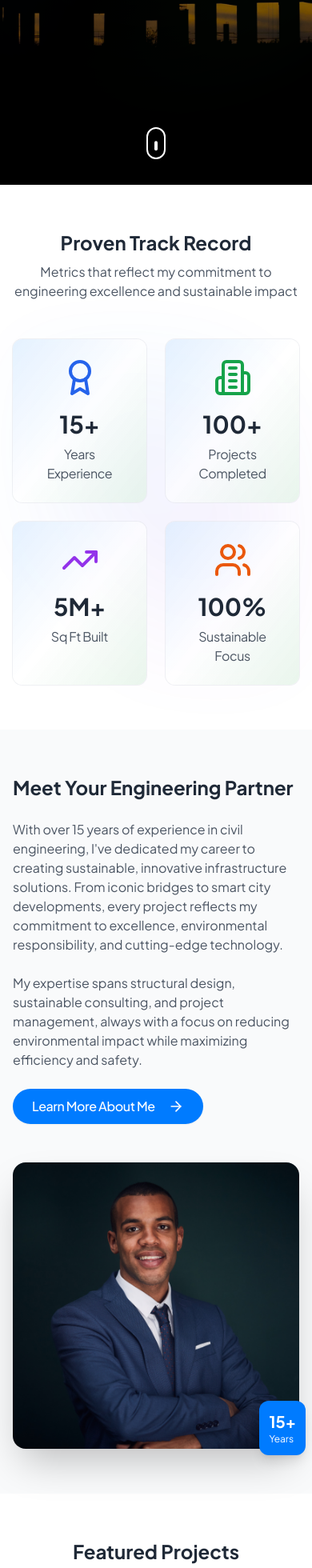
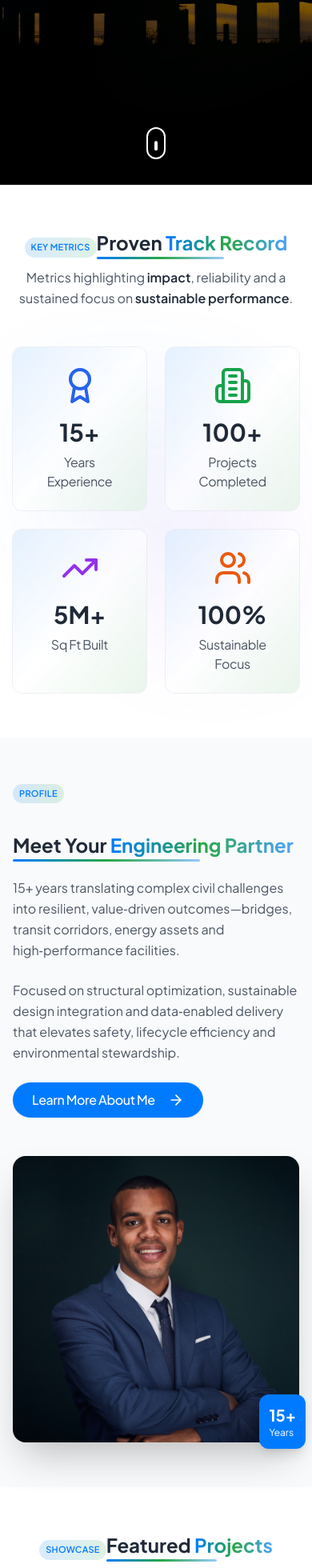
Before and after one commit to Paulkelvin/Engineer_Portfolio, a Next.js app: page / in a window 390 px wide. Shown: the part 669-2629 px from the top of the page at 80% size. Built offline with nearby package versions, Linux system fonts and the light colour scheme.

Commit message:
feat: enhanced heading/paragraph accents, more SVG visibility incl. mobile, collapsible mobile services nav

```diff
--- a/app/about/page.tsx
+++ b/app/about/page.tsx
@@ -120,8 +120,9 @@ const AboutPage = () => {
             viewport={{ once: true }}
             className="max-w-4xl mx-auto text-center"
           >
-            <h2 className="text-3xl md:text-4xl font-bold text-gray-800 mb-4 md:mb-8 leading-tight">
-              My Engineering Journey
+            <div className="heading-badge">Background</div>
+            <h2 className="text-3xl md:text-4xl font-bold text-gray-800 mb-4 md:mb-8 leading-tight heading-accent">
+              My <span className="gradient-text">Engineering Journey</span>
             </h2>
             <div className="text-base md:text-lg text-gray-600 leading-relaxed md:leading-loose space-y-4 md:space-y-6">
               <p>
@@ -155,8 +156,9 @@ const AboutPage = () => {
             viewport={{ once: true }}
             className="text-center mb-12"
           >
-            <h2 className="text-3xl md:text-4xl font-bold text-gray-800 mb-3 md:mb-5 leading-tight">
-              Professional Journey
+            <div className="heading-badge">Timeline</div>
+            <h2 className="text-3xl md:text-4xl font-bold text-gray-800 mb-3 md:mb-5 leading-tight heading-accent">
+              Professional <span className="gradient-text">Journey</span>
             </h2>
             <p className="text-base md:text-lg text-gray-600 max-w-2xl mx-auto leading-relaxed md:leading-snug">
               A timeline of key education, certifications, and milestone projects.
@@ -227,8 +229,9 @@ const AboutPage = () => {
             viewport={{ once: true }}
             className="text-center mb-12"
           >
-            <h2 className="text-3xl md:text-4xl font-bold text-gray-800 mb-3 md:mb-5 leading-tight">
-              Technical Expertise
+            <div className="heading-badge">Skills</div>
+            <h2 className="text-3xl md:text-4xl font-bold text-gray-800 mb-3 md:mb-5 leading-tight heading-accent">
+              Technical <span className="gradient-text">Expertise</span>
             </h2>
             <p className="text-base md:text-lg text-gray-600 max-w-2xl mx-auto leading-relaxed md:leading-snug">
               Combined design, analysis, and delivery capabilities built through complex project execution.
--- a/app/contact/page.tsx
+++ b/app/contact/page.tsx
@@ -110,9 +110,9 @@ const ContactPage = () => {
           transition={{ duration: 0.8 }}
           className="relative z-10 text-center text-white"
         >
-          <h1 className="hero-heading mb-3 md:mb-4">Connect with Ayodele</h1>
-          <p className="hero-sub text-gray-200 max-w-3xl mx-auto px-2">
-            Ready to discuss your next engineering project? Let's explore how we can bring your vision to life.
+          <h1 className="hero-heading mb-3 md:mb-4 heading-accent">Connect with <span className="gradient-text">Ayodele</span></h1>
+          <p className="hero-sub text-gray-200 max-w-3xl mx-auto px-2 paragraph-lead">
+            Ready to advance your next infrastructure or development initiative—let’s align objectives and unlock value.
           </p>
         </motion.div>
       </section>
@@ -129,7 +129,8 @@ const ContactPage = () => {
               transition={{ duration: 0.6 }}
               viewport={{ once: true }}
             >
-              <h2 className="text-3xl font-bold text-gray-800 mb-4 md:mb-6">Get In Touch</h2>
+              <div className="heading-badge">Contact</div>
+              <h2 className="text-3xl font-bold text-gray-800 mb-4 md:mb-6 heading-accent">Get <span className="gradient-text">In Touch</span></h2>
               <p className="text-gray-600 mb-8">
                 Fill out the form below and I'll get back to you within 24 hours to discuss your project requirements.
               </p>
--- a/app/globals.css
+++ b/app/globals.css
@@ -72,6 +72,15 @@
   .hover-float:hover { transform: translateY(-6px); }
   .fade-in-up { animation: fade-in-up .7s cubic-bezier(.22,.68,0,1); }
   @keyframes fade-in-up { from { opacity:0; transform:translateY(24px); } to { opacity:1; transform:translateY(0); } }
+
+  /* Enhanced heading & paragraph accents */
+  .heading-accent { @apply relative inline-block; }
+  .heading-accent:after { content:""; @apply absolute left-0 -bottom-1 h-[3px] w-2/3 rounded-full; background:linear-gradient(90deg,var(--tw-gradient-stops)); @apply from-primary via-secondary to-primary/40; }
+  .heading-badge { @apply inline-flex items-center gap-1.5 text-[11px] font-semibold uppercase tracking-wide px-2 py-1 rounded-full bg-gradient-to-r from-primary/15 to-secondary/15 text-primary mb-3; }
+  .paragraph-lead { @apply text-gray-600 md:text-lg leading-relaxed md:leading-loose; }
+  .inline-highlight { @apply relative font-semibold text-gray-800; }
+  .inline-highlight:before { content:""; @apply absolute inset-x-0 -bottom-0.5 h-2 rounded-sm; background:linear-gradient(90deg,theme('colors.primary')/25,theme('colors.secondary')/25); }
+  .gradient-text { @apply bg-gradient-to-r from-primary via-secondary to-primary/70 bg-clip-text text-transparent; }
 }
 
 /* Custom scrollbar */
--- a/app/page.tsx
+++ b/app/page.tsx
@@ -124,12 +124,13 @@ const HomePage = () => {
             viewport={{ once: true }}
             className="text-center mb-12"
           >
-            <h2 className="text-2xl md:text-4xl font-bold text-gray-800 mb-2 md:mb-4 leading-snug">
-              Proven Track Record
-            </h2>
-            <p className="text-base md:text-lg text-gray-600 max-w-2xl mx-auto leading-normal">
-              Metrics that reflect my commitment to engineering excellence and sustainable impact
-            </p>
+              <div className="heading-badge">Key Metrics</div>
+              <h2 className="text-2xl md:text-4xl font-bold text-gray-800 mb-3 md:mb-4 leading-snug heading-accent">
+                Proven <span className="gradient-text">Track Record</span>
+              </h2>
+              <p className="paragraph-lead max-w-2xl mx-auto">
+                Metrics highlighting <span className="inline-highlight">impact</span>, reliability and a sustained focus on <span className="inline-highlight">sustainable performance</span>.
+              </p>
           </motion.div>
 
           <div className="grid grid-cols-2 md:grid-cols-4 gap-6 relative">
@@ -170,18 +171,15 @@ const HomePage = () => {
               viewport={{ once: true }}
               className="space-y-6"
             >
-              <h2 className="text-2xl md:text-4xl font-bold text-gray-800 leading-snug">
-                Meet Your Engineering Partner
+              <div className="heading-badge">Profile</div>
+              <h2 className="text-2xl md:text-4xl font-bold text-gray-800 leading-snug heading-accent">
+                Meet Your <span className="gradient-text">Engineering Partner</span>
               </h2>
-              <p className="text-base md:text-lg text-gray-600 leading-normal">
-                With over 15 years of experience in civil engineering, I've dedicated my career to
-                creating sustainable, innovative infrastructure solutions. From iconic bridges to
-                smart city developments, every project reflects my commitment to excellence,
-                environmental responsibility, and cutting-edge technology.
+              <p className="paragraph-lead">
+                15+ years translating complex civil challenges into resilient, value‑driven outcomes—bridges, transit corridors, energy assets and high‑performance facilities.
               </p>
-              <p className="text-base md:text-lg text-gray-600 leading-normal">
-                My expertise spans structural design, sustainable consulting, and project management,
-                always with a focus on reducing environmental impact while maximizing efficiency and safety.
+              <p className="paragraph-lead">
+                Focused on structural optimization, sustainable design integration and data‑enabled delivery that elevates safety, lifecycle efficiency and environmental stewardship.
               </p>
               <Link href="/about" className="btn-primary">
                 Learn More About Me
@@ -225,11 +223,12 @@ const HomePage = () => {
             viewport={{ once: true }}
             className="text-center mb-12"
           >
-            <h2 className="text-2xl md:text-4xl font-bold text-gray-800 mb-4 md:mb-8 leading-snug">
-              Featured Projects
+            <div className="heading-badge">Showcase</div>
+            <h2 className="text-2xl md:text-4xl font-bold text-gray-800 mb-4 md:mb-6 leading-snug heading-accent">
+              Featured <span className="gradient-text">Projects</span>
             </h2>
-            <p className="text-base md:text-lg text-gray-600 max-w-2xl mx-auto leading-normal">
-              A glimpse into some of my most innovative and impactful engineering solutions
+            <p className="paragraph-lead max-w-2xl mx-auto">
+              A curated selection illustrating <span className="inline-highlight">innovation</span>, sustainability and measurable performance gains.
             </p>
           </motion.div>
 
--- a/app/services/page.tsx
+++ b/app/services/page.tsx
@@ -209,9 +209,9 @@ const ServicesPage = () => {
           transition={{ duration: 0.8 }}
           className="relative z-10 text-center text-white"
         >
-          <h1 className="hero-heading mb-3 md:mb-4">Comprehensive Civil Engineering Services</h1>
-          <p className="hero-sub text-gray-200 max-w-3xl mx-auto">
-            From concept to completion, delivering innovative solutions that build sustainable futures
+          <h1 className="hero-heading mb-3 md:mb-4 heading-accent">Comprehensive <span className="gradient-text">Civil Engineering</span> Services</h1>
+          <p className="hero-sub text-gray-200 max-w-3xl mx-auto paragraph-lead">
+            End‑to‑end delivery—planning, design, optimization and oversight—driven by sustainability and measurable project value.
           </p>
         </motion.div>
       </section>
@@ -227,11 +227,12 @@ const ServicesPage = () => {
             viewport={{ once: true }}
             className="text-center mb-12"
           >
-            <h2 className="text-3xl md:text-4xl font-bold text-gray-800 mb-2 md:mb-4">
-              Our Service Portfolio
+            <div className="heading-badge">Capabilities</div>
+            <h2 className="text-3xl md:text-4xl font-bold text-gray-800 mb-3 md:mb-5 heading-accent">
+              Service <span className="gradient-text">Portfolio</span>
             </h2>
-            <p className="text-lg text-gray-600 max-w-2xl mx-auto">
-              Comprehensive engineering solutions tailored to your project needs
+            <p className="paragraph-lead max-w-2xl mx-auto">
+              Adaptive engineering solutions calibrated for performance, resilience and total lifecycle value.
             </p>
           </motion.div>
 
```
Also changed, not shown: components/Navigation.tsx (+25 -5 lines).
